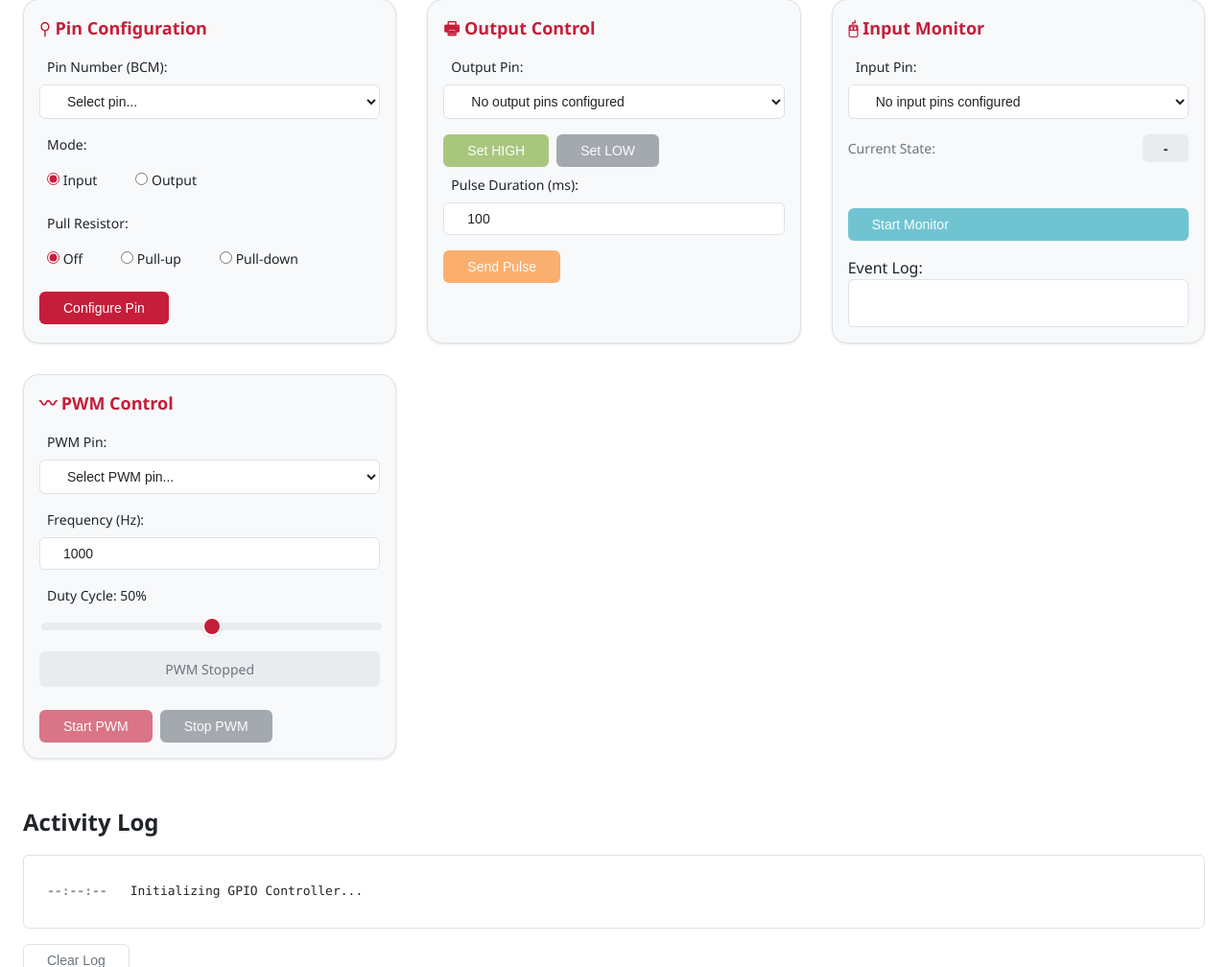
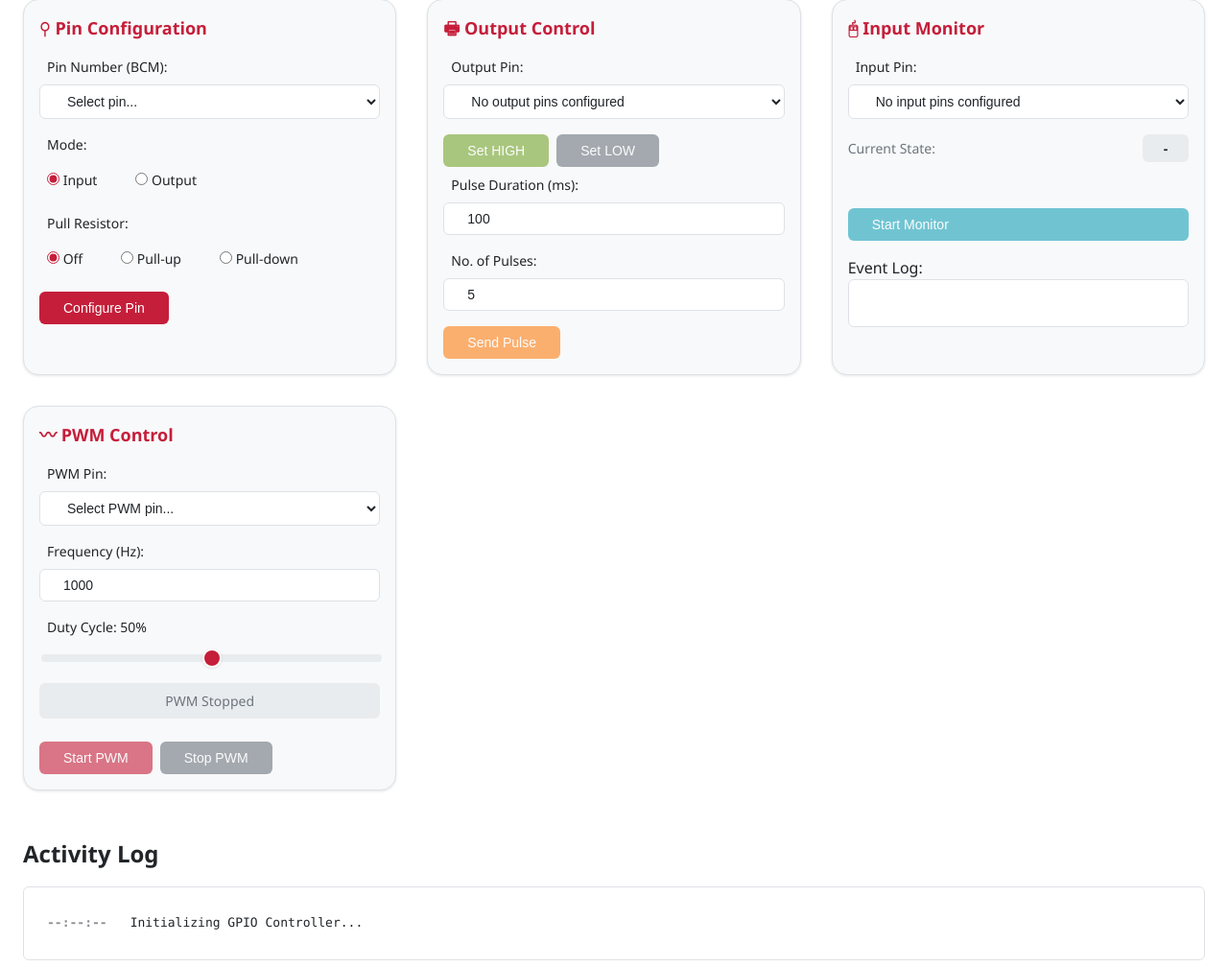
Before and after one commit to SiddhantSilwal/RaspberryPi-GPIO-Web-Controller, a Flask app: page / in a window 1280 px wide. Shown: the part 553-1561 px from the top of the page at 96% size. Run offline with Flask 3, Linux system fonts and the light colour scheme; data that the repository does not hold is empty.

Commit message:
Pulse count feature added

```diff
--- a/AppData/app.py
+++ b/AppData/app.py
@@ -321,21 +321,25 @@ def write_pin():
 
         elif action == 'pulse':
             duration = float(data.get('duration', 100)) / 1000.0  # Convert ms to seconds
+            loops = int(data.get('loops', 5))
 
             # Manual pulse implementation for all backends
             if GPIO_BACKEND == 'gpiozero':
                 device = pin_states[pin]['device']
-                device.on()
-                time.sleep(duration)
-                device.off()
+                for _ in range(loops):
+                    device.on()
+                    time.sleep(duration)
+                    device.off()
             elif GPIO_BACKEND == 'RPi.GPIO':
-                GPIO.output(pin, GPIO.HIGH)
-                time.sleep(duration)
-                GPIO.output(pin, GPIO.LOW)
+                for _ in range(loops):
+                    GPIO.output(pin, GPIO.HIGH)
+                    time.sleep(duration)
+                    GPIO.output(pin, GPIO.LOW)
             else:  # mock
-                GPIO.output(pin, 1)
-                time.sleep(duration)
-                GPIO.output(pin, 0)
+                for _ in range(loops):
+                    GPIO.output(pin, 1)
+                    time.sleep(duration)
+                    GPIO.output(pin, 0)
 
             pin_states[pin]['value'] = 0  # Pulse ends in LOW state
             log_event(f"Pin {pin} pulsed for {duration*1000:.1f}ms")
--- a/AppData/static/js/app.js
+++ b/AppData/static/js/app.js
@@ -598,9 +598,15 @@ class GPIOController {
     async sendPulse() {
         const pin = this.elements.outputPin.value;
         const duration = parseFloat(this.elements.pulseDuration.value);
+        const loops = parseFloat(this.elements.loops.value);
 
         if (!pin) {
             this.showError('Please select an output pin');
+            return;
+        }
+
+        if (loops < 1 || loops > 20) {
+            this.showError('Number of pulses must be between 1 and 20');
             return;
         }
 
@@ -618,7 +624,8 @@ class GPIOController {
                 body: JSON.stringify({
                     pin: parseInt(pin),
                     action: 'pulse',
-                    duration: duration
+                    duration: duration,
+                    loops: loops
                 })
             });
 
--- a/AppData/templates/index.html
+++ b/AppData/templates/index.html
@@ -183,6 +183,19 @@
               max="10000"
             />
           </div>
+
+          <div class="form-group">
+            <label for="loops">No. of Pulses:</label>
+            <input
+              type="number"
+              id="loops"
+              class="form-control"
+              value="5"
+              min="1"
+              max="20"
+            />
+          </div>
+
           <button id="pulseBtn" class="btn btn-warning" disabled>
             Send Pulse
           </button>
```
